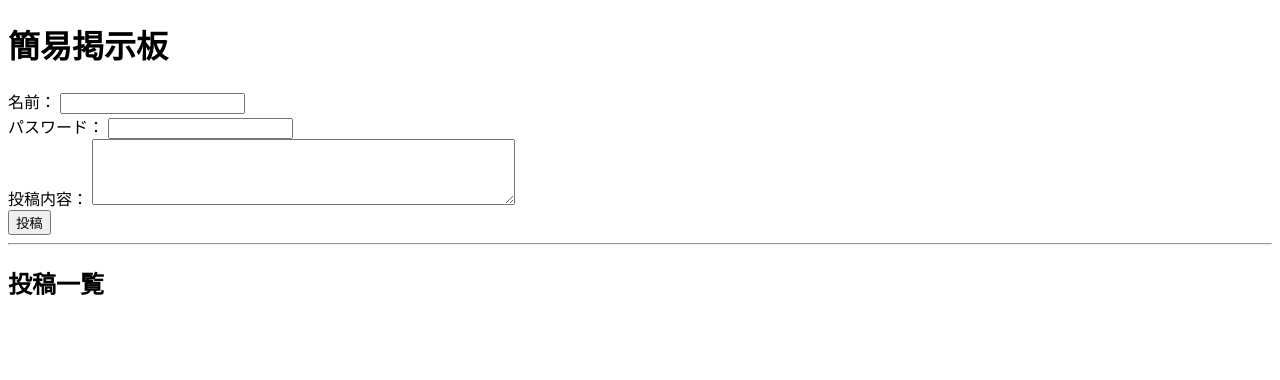
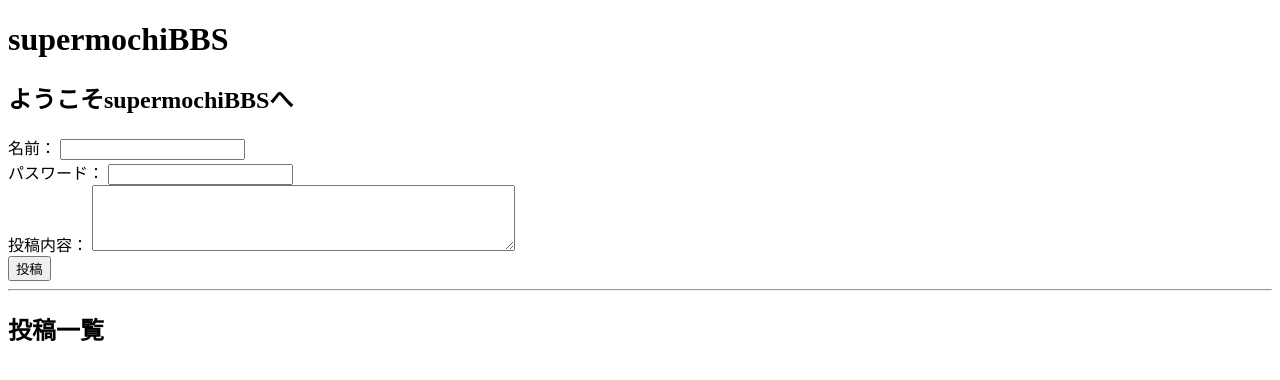
Before and after one commit to yuz168/BBS, a Flask app: page / in a window 1280 px wide. Shown: the top 380 px of the page. Run offline with Flask 3, Linux system fonts and the light colour scheme; data that the repository does not hold is empty.

Commit message:
Update index.html

```diff
--- a/templates/index.html
+++ b/templates/index.html
@@ -1,10 +1,11 @@
 <!DOCTYPE html>
 <html>
 <head>
-    <title>簡易掲示板</title>
+    <title>二次方程式の解の公式について</title>
 </head>
 <body>
-    <h1>簡易掲示板</h1>
+    <h1>supermochiBBS</h1>
+    <h2>ようこそsupermochiBBSへ</h2>
     <form action="/post" method="post">
         <div>
             <label for="name">名前：</label>
```
